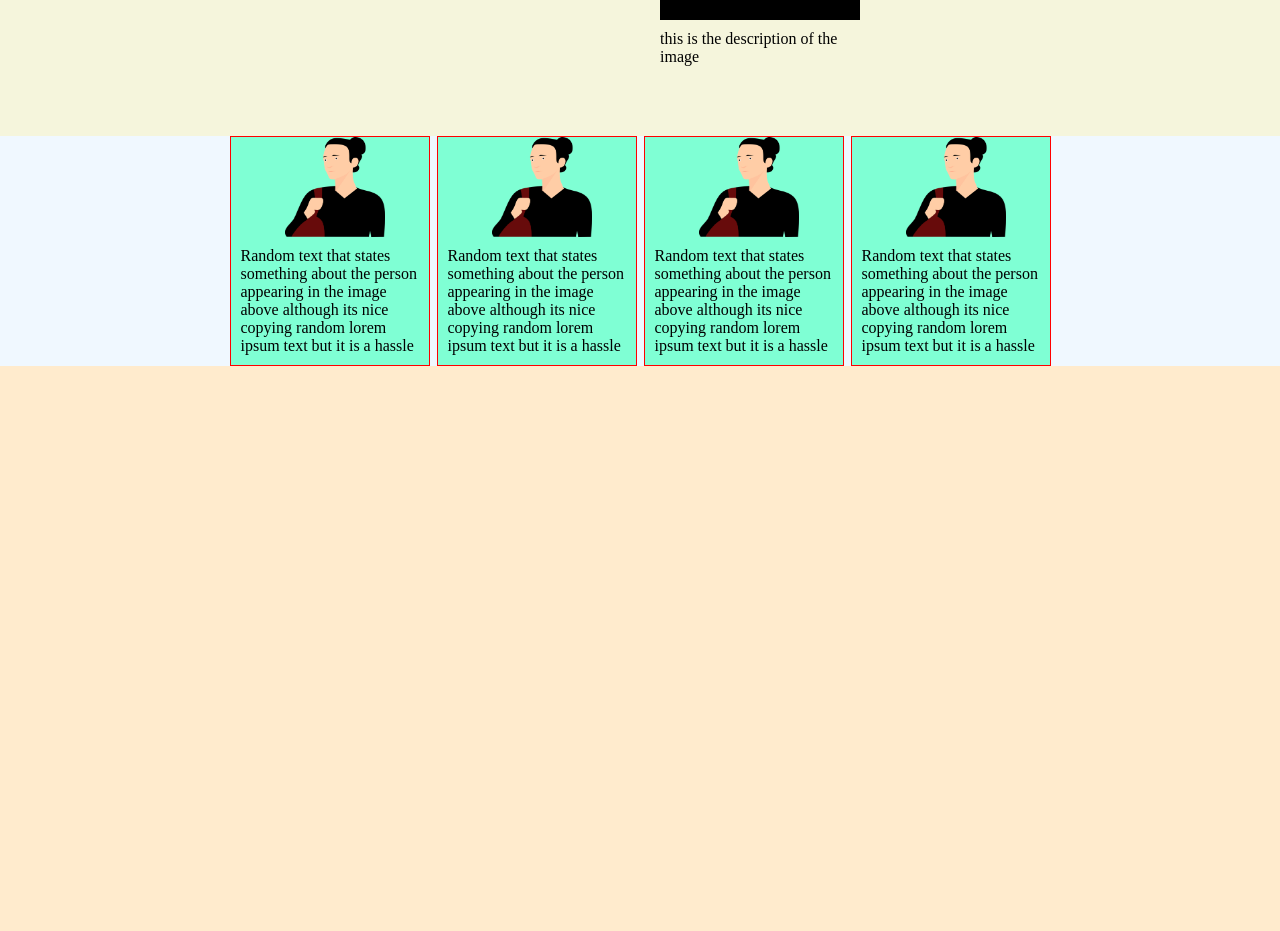
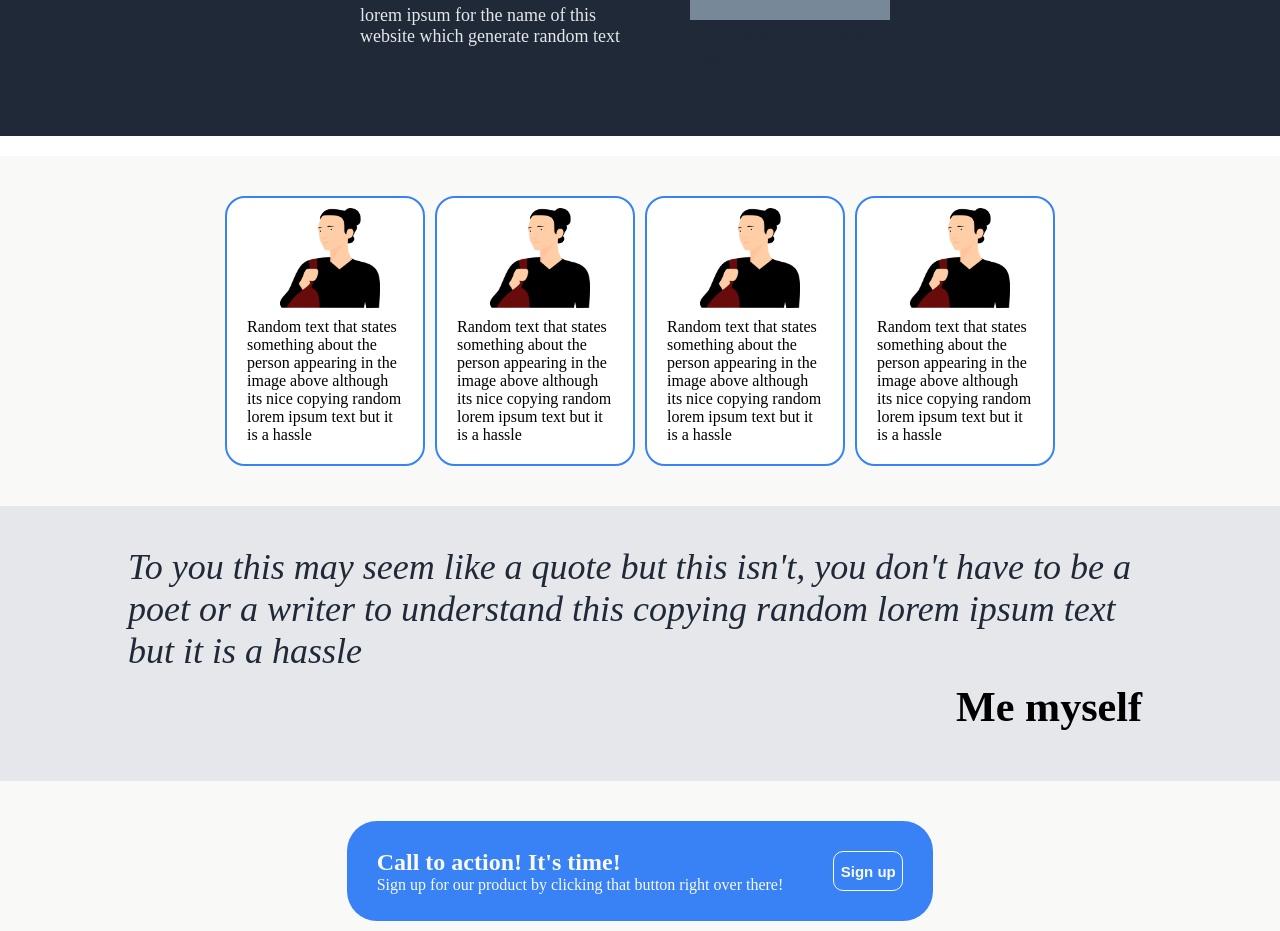
Before and after one commit to mohit-negi/LandingPage-TOP, a plain HTML site: page flexbox-practice/index.html in a window 1280 px wide. Shown: the part 317-1248 px from the top of the page. Before the commit the page ends 800 px from the top, so only its background shows below. Drawn offline with Linux system fonts and the light colour scheme.

```diff
--- a/flexbox-practice/index.html
+++ b/flexbox-practice/index.html
@@ -34,7 +34,7 @@
                 <div class="right-content">
                     <div class="showcase-image">
                         <div class="img"></div>
-                        <p class="image-text">this is the description of the image</p>
+                        <p class="image-text">This is the description of the image</p>
                     </div>
                 </div>
             </div>
@@ -76,6 +76,33 @@
             </div>
         </div>
     </section>
+    <section class="quote">
+        <div class="quote-container">
+            <div class="quote-text">
+                <p class="text">To you this may seem like a quote but this isn't, you don't have to be a poet or a writer to understand this copying random lorem ipsum text but it is a hassle</p>
+                <div class="author"><h3>Me myself</h3></div>
+            </div>
+        </div>
+    </section>
+    <section class="signup">
+        <div class="signup-container">
+            <div class="content">
+                <div class="left-content">
+                    <div class="info">
+                        <h1 class="heading">Call to action! It's time!</h1>
+                        <p class="text">Sign up for our product by clicking that button right over there!</p>
+                    </div>
+                </div>
+                <div class="right-content">
+                    <div class="button">
+                        <button>Sign up</button>
+                    </div>
+                </div>
+            </div>
+        </div>
+    </section>
+
+
 
 </body>
 </html>
--- a/flexbox-practice/style.css
+++ b/flexbox-practice/style.css
@@ -3,13 +3,10 @@
     margin: 0;
     padding: 0;
 }
-body{
-    background-color: blanchedalmond;
-}
 /*Edit for navbar starts here*/
 .header{
     display: flex;
-    background-color:peru;
+    background-color: #1f2937;;
     justify-content: space-between;
     padding: 20px 30px;
     align-items: center;
@@ -18,24 +15,30 @@ body{
     display: flex;
     gap: 8px;
 }
+.navbar h1{
+    font-size: 24px;
+    color: #f9faf8;
+}
 .navbar .links a{
     text-decoration: none;
-    color: black;
+    font-size: 18px;
+    color: #f9faf8;
 }
 .navbar .links a:hover{
-    color: white;
+    color: #e5e7eb;
+    border-bottom: 1px solid #e5e7eb;
 }
 /* Edits for the showcase starts here */
 .img{
     width: 200px;
     height: 200px;
-    background-color: black;
+    background-color: lightslategrey;
 }
 .showcase .container{
     display: flex;
     justify-content: center;
     padding: 50px;
-    background-color: beige;
+    background-color: #1f2937;
 }
 .showcase .content{
     display: flex;
@@ -54,19 +57,35 @@ body{
     flex-wrap: wrap;
     margin: 10px
 }
-.showcase-text p,.showcase-text h1{
+.showcase-text h1{
+    color: #f9faf8;
+    font-size: 48px;
     padding: 10px;
 }
+.showcase-text p{
+    color: #e5e7eb;
+    font-size: 18px;
+    padding: 10px;
+}
+
 .right-content .showcase-image{
     display: flex;
     flex-direction: column;
     flex-wrap: wrap;
     padding: 20px
 }
+.right-content{
+    display: flex;
+    justify-content: center;
+}
 .right-content .image-text{
     display: flex;
     padding-top: 10px;
     width: 200px;
+    color: #1f2937;
+}
+.right-content .image-text:hover{
+    color: #e5e7eb;
 }
 /* Edits for the testimonials starts here */
 .testimonial img{
@@ -76,22 +95,26 @@ body{
 }
 .testimonial{
     display: flex;
-    background-color: aliceblue;
+    background-color: #f9faf8;
     justify-content: center;
+    align-items: center;
+    margin-top: 20px;
 }
 .testimonial-container{
     display: flex;
     justify-content: center;
     flex-direction: row;
     flex-wrap: wrap;
-    gap: 7px;
+    padding: 40px 0px;
+    gap: 10px;
 }
 .card{
     display: flex;
-    background-color: aquamarine;
+    background-color: white;
     flex-direction: column;
-    border: 1px solid red;
-    padding: 0;
+    border: 2px solid #3882f6;
+    border-radius: 20px;;
+    padding: 10px;
     width: 200px;
     max-height: 100%;
 }
@@ -104,3 +127,63 @@ body{
     display: flex;
     justify-content: center;
 }
+/* quote section starts here */
+.quote{
+    display: flex;
+    background-color: #e5e7eb;
+    display: flex;
+    justify-content: center;
+    width: 100vw;
+
+}
+.quote-text{
+    display: flex;
+    padding: 40px 0;
+    flex-direction: column;
+    width: 80vw;
+}
+.quote-text .text{
+    font-size: 36px;
+    font-style: italic;
+    color: #1f2937;
+}
+.quote-text .author{
+    display: flex;
+    padding: 10px;
+    justify-content: end;
+    font-size: 36px;
+    font-weight: bolder;
+}
+
+/* signup section starts here */
+
+.signup{
+    background-color: #f9faf8;
+}
+.signup-container{
+    display: flex;
+    justify-content: center;
+    height: 150px;
+}
+.signup .content{
+    margin: 40px 0;
+    display: flex;
+    height: 100px;
+    background-color: #3882f6;
+    color:#f9faf8;
+    border-radius: 30px;
+    padding: 30px;
+    align-items: center;
+    gap: 50px;
+}
+.signup button{
+    width: 70px;
+    height: 40px;
+    background-color: #3882f6;
+    color: #f9faf8;
+    border: 1px solid #f9faf8;
+    border-radius: 10px;
+    padding: 5px;
+    font-size: 15px;
+    font-weight: bold;
+}
```
